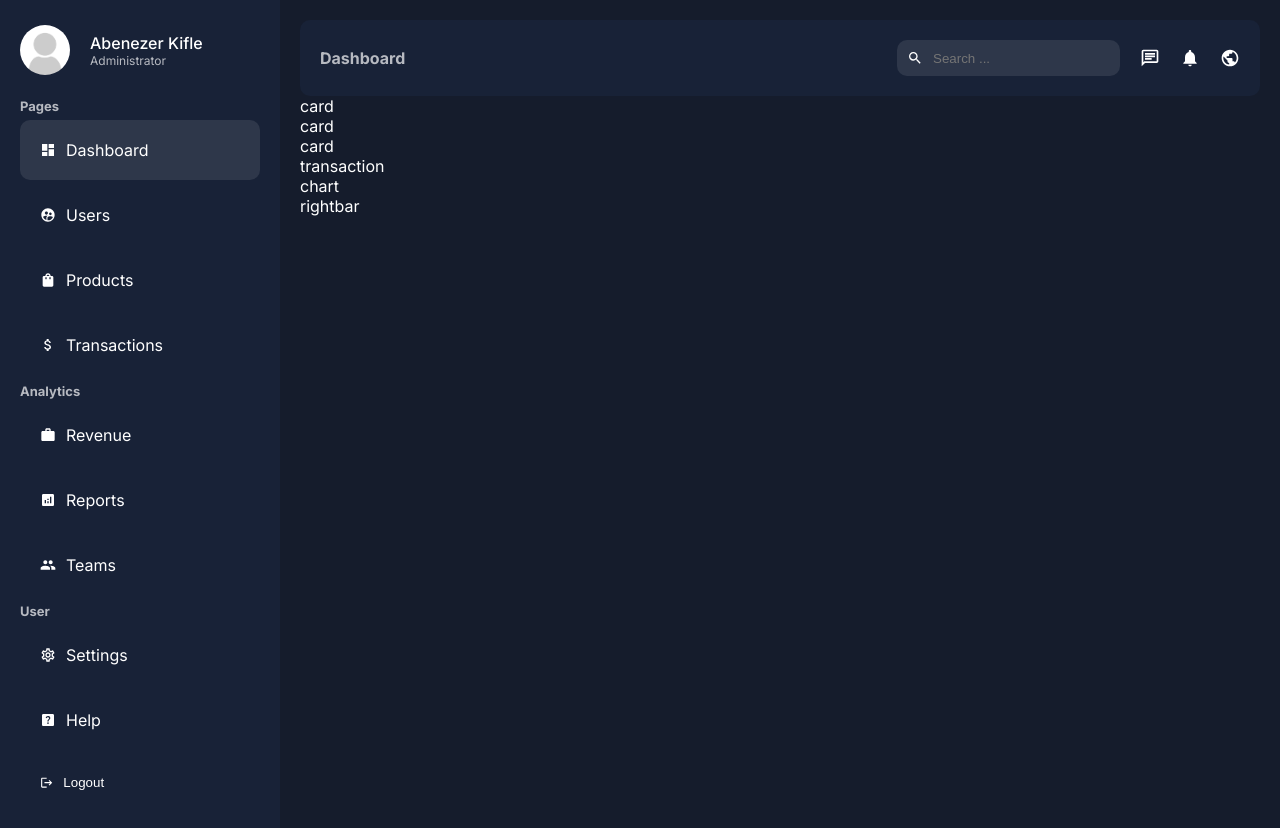
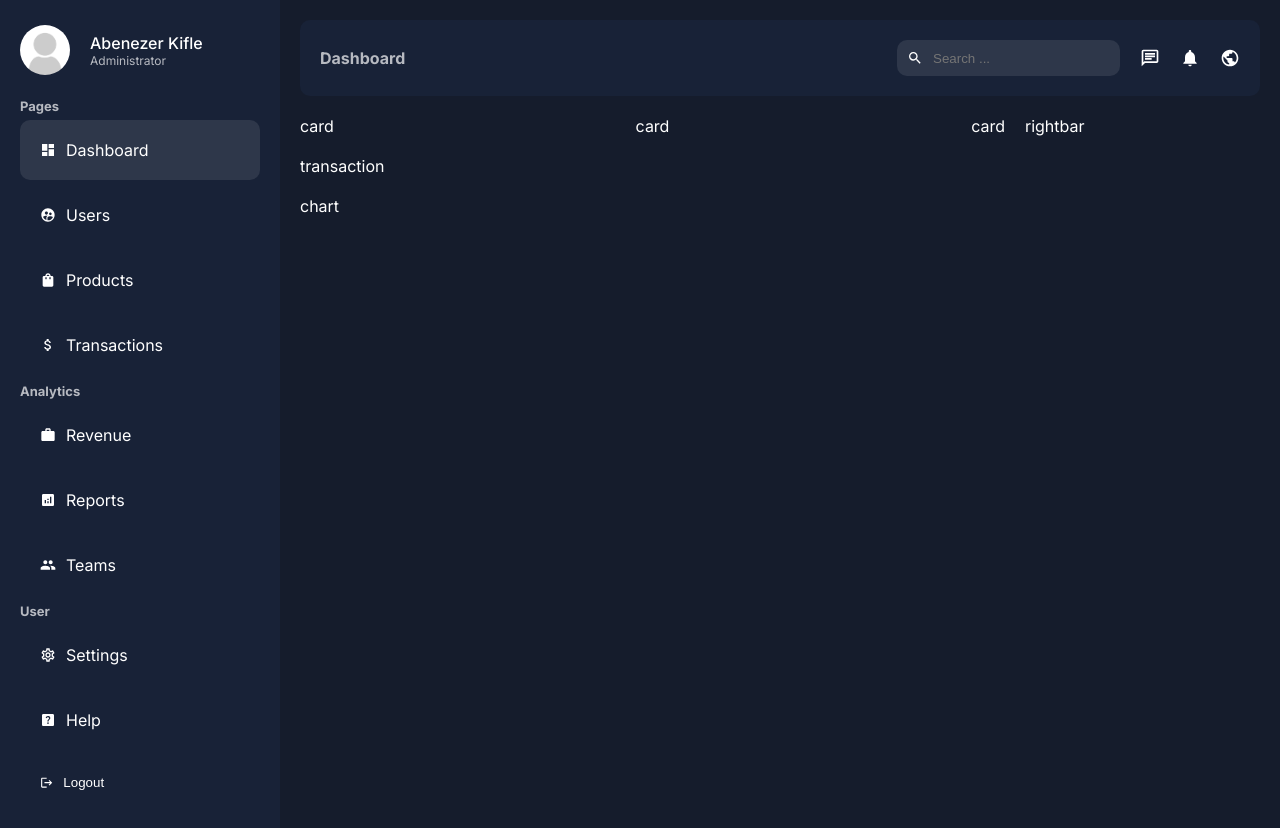
Before and after one commit to abenooo/NextJs_14_AdminDashboard, a Next.js app: page /dashboard in a window 1280 px wide. Built offline with nearby package versions, Linux system fonts and the light colour scheme.

Commit message:
Add dashboard style

```diff
--- a/app/ui/dashboard/dashboard.module.css
+++ b/app/ui/dashboard/dashboard.module.css
@@ -1,13 +1,32 @@
-.container{
+.container {
   display: flex;
 }
-.menu{
+.menu {
   flex: 1;
   background-color: var(--bgSoft);
   padding: 20px;
 }
 
-.content{
+.content {
   flex: 4;
   padding: 20px;
 }
+.wrapper {
+  display: flex;
+  gap: 20px;
+  margin-top: 20px;
+}
+.main {
+  flex: 3;
+  display: flex;
+  flex-direction: column;
+  gap: 20px;
+}
+.cards {
+  display: flex;
+  gap: 20px;
+  justify-content: space-between
+}
+.side {
+  flex: 1;
+}
```
Lines whose indentation alone changed are shown as unchanged.
